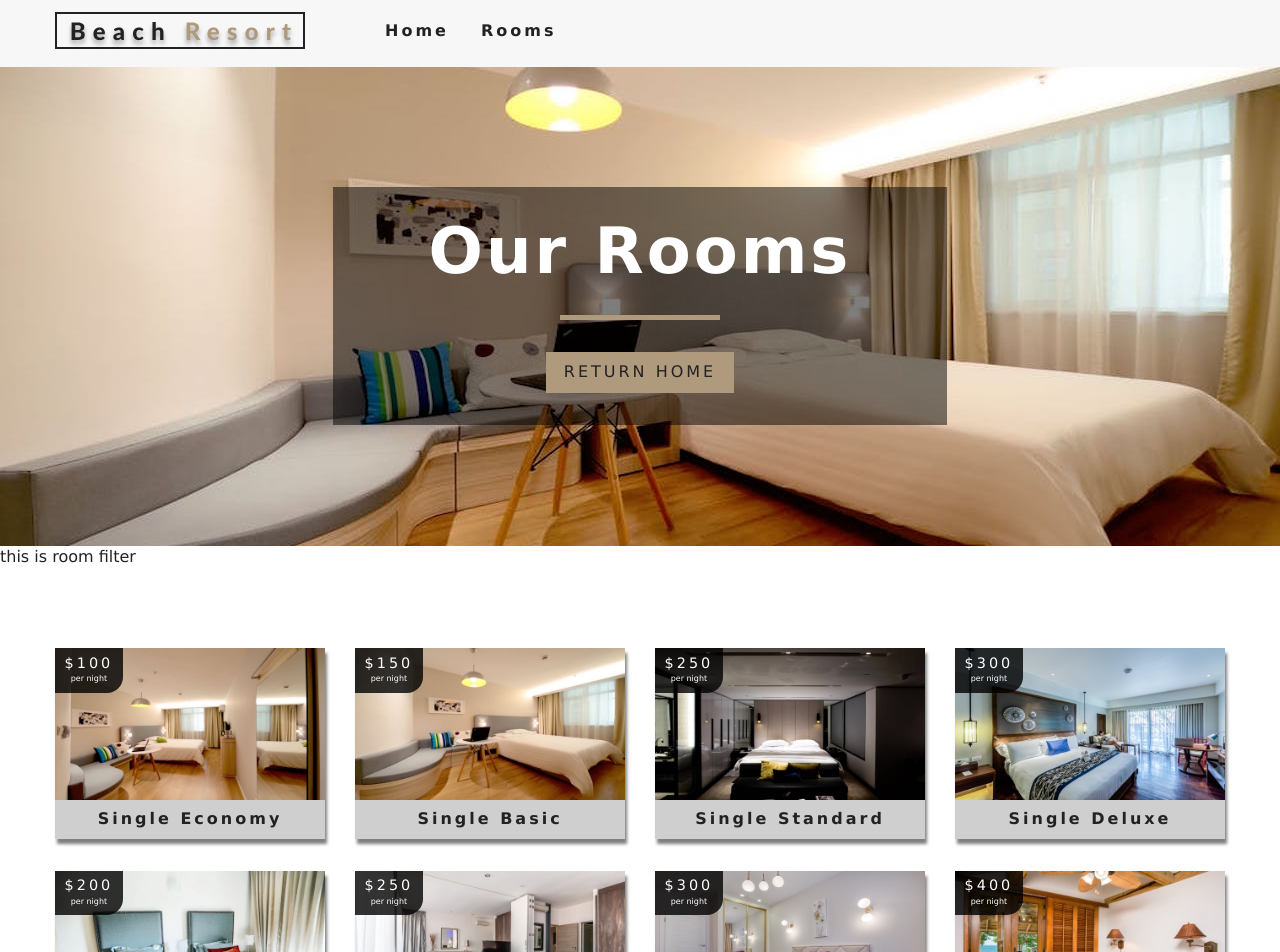
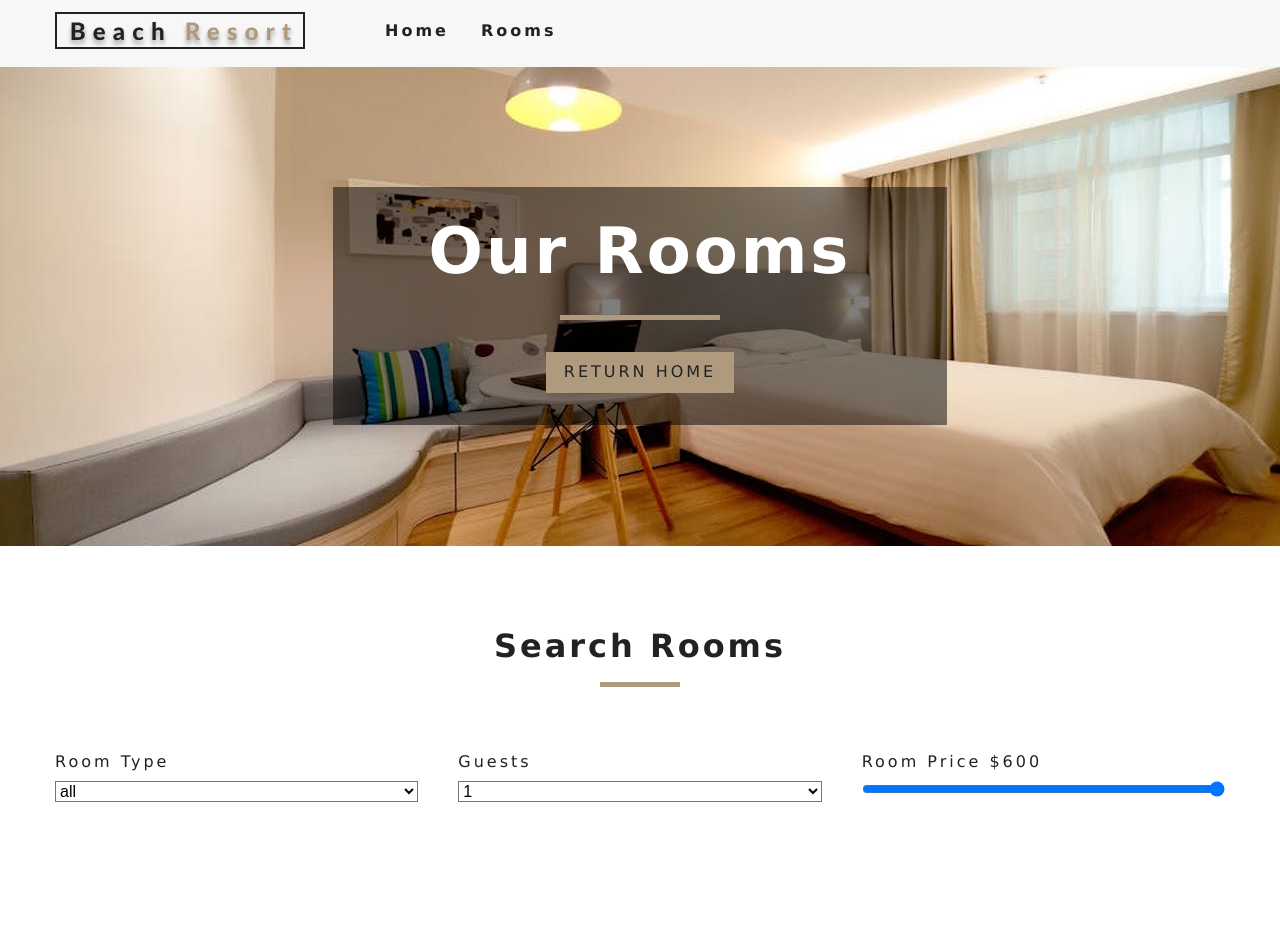
Before and after one commit to yoniakabecky/hotel-reservation-site, a React (Create React App) app: page /rooms in a window 1280 px wide. Shown: the top 952 px of the page. Built offline with nearby package versions, Linux system fonts and the light colour scheme.

Commit message:
Room Filter

```diff
--- a/src/components/RoomFilter.js
+++ b/src/components/RoomFilter.js
@@ -1,16 +1,73 @@
-import React from 'react';
+import React, { useContext } from 'react';
 import PropTypes from 'prop-types';
+import { RoomContext } from '../context';
+import Title from '../components/Title';
 
-const RoomFilter = props => {
+
+const getUnique = (items, value) => {
+  return [...new Set(items.map(item => item[value]))]
+}
+
+const RoomFilter = ({ rooms }) => {
+  const context = useContext(RoomContext);
+  const {
+    handleChange,
+    type, capacity,
+    price, minPrice, maxPrice,
+    minSize, maxSize,
+    breakfast, pets
+  } = context;
+
+  // get unique type
+  let types = getUnique(rooms, "type");
+  types = ["all", ...types];
+  types = types.map((type, index) => {
+    return <option value={type} key={index}>{type}</option>
+  })
+
+  let people = getUnique(rooms, "capacity");
+  people = people.map((person, index) => {
+    return <option value={person} key={index}>{person}</option>
+  })
+
   return (
-    <div>
-      this is room filter
-    </div>
+    <section className="filter-container">
+      <Title title="search rooms" />
+      <form className="filter-form">
+        {/* select type */}
+        <div className="form-group">
+          <label htmlFor="type">room type</label>
+          <select name="type" id="type" value={type} className="form-control" onChange={handleChange}>
+            {types}
+          </select>
+        </div>
+        {/* end select type */}
+        {/* select guests */}
+        <div className="form-group">
+          <label htmlFor="capacity">guests</label>
+          <select name="capacity" id="capacity" value={capacity} className="form-control" onChange={handleChange}>
+            {people}
+          </select>
+        </div>
+        {/* end select guests */}
+        {/* room price */}
+        <div className="form-group">
+          <label htmlFor="price">
+            room price ${price}
+          </label>
+          <input
+            type="range" name="price" min={minPrice} max={maxPrice} id="price"
+            value={price} onChange={handleChange} className="form-control"
+          />
+        </div>
+        {/* end of room price */}
+      </form>
+    </section >
   );
 }
 
 RoomFilter.propTypes = {
-
+  rooms: PropTypes.array.isRequired
 };
 
 export default RoomFilter;
--- a/src/context.js
+++ b/src/context.js
@@ -8,7 +8,16 @@ export default class RoomProvider extends Component {
     rooms: [],
     sortedRooms: [],
     featuredRooms: [],
-    loading: true
+    loading: true,
+    type: "all",
+    capacity: 1,
+    price: 0,
+    minPrice: 0,
+    maxPrice: 0,
+    minSize: 0,
+    maxSize: 0,
+    breakfast: false,
+    pets: false
   };
 
   // getData
@@ -16,11 +25,18 @@ export default class RoomProvider extends Component {
   componentDidMount() {
     let rooms = this.formatData(items);
     let featuredRooms = rooms.filter(room => room.featured === true);
+
+    let maxPrice = Math.max(...rooms.map(room => room.price));
+    let maxSize = Math.max(...rooms.map(room => room.size));
+
     this.setState({
       rooms,
       featuredRooms,
       sortedRooms: rooms,
-      loading: false
+      loading: false,
+      price: maxPrice,
+      maxPrice,
+      maxSize
     });
   }
 
@@ -28,6 +44,45 @@ export default class RoomProvider extends Component {
     let tempRooms = [...this.state.rooms];
     const room = tempRooms.find(room => room.slug === slug);
     return room;
+  }
+
+  handleChange = event => {
+    const target = event.target;
+    const value = target.type === " checkbox" ? target.checked : target.value;
+    const name = target.name;
+
+    this.setState({
+      [name]: value
+    }, this.filterRooms)
+  }
+
+  filterRooms = () => {
+    let {
+      rooms, type, capacity,
+      price, minSize, maxSize,
+      breakfast, pets
+    } = this.state;
+
+    let tempRooms = [...rooms];
+    capacity = parseInt(capacity);
+    price = parseInt(price);
+
+    // filter by type
+    if (type !== "all") {
+      tempRooms = tempRooms.filter(room => room.type === type)
+    }
+
+    // filter by capacity
+    if (capacity !== 1) {
+      tempRooms = tempRooms.filter(room => room.capacity >= capacity)
+    }
+
+    // filter by price
+    tempRooms = tempRooms.filter(room => room.price <= price)
+
+    this.setState({
+      sortedRooms: tempRooms
+    })
   }
 
   formatData(items) {
@@ -46,7 +101,8 @@ export default class RoomProvider extends Component {
       <RoomContext.Provider
         value={{
           ...this.state,
-          getRoom: this.getRoom
+          getRoom: this.getRoom,
+          handleChange: this.handleChange
         }}
       >
         {this.props.children}
```
